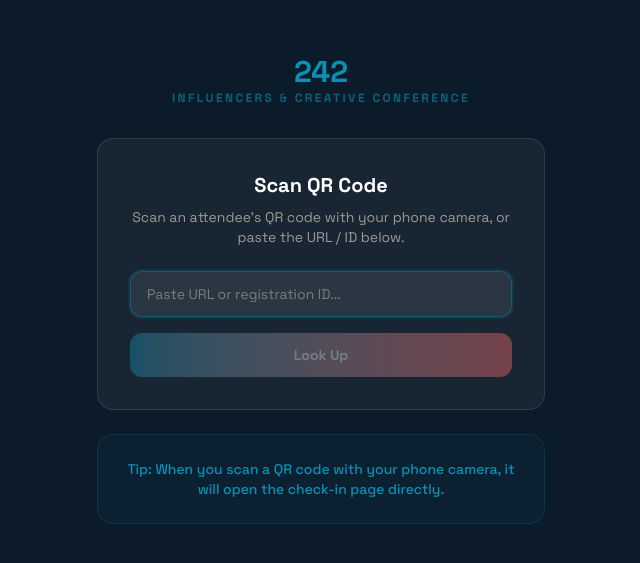
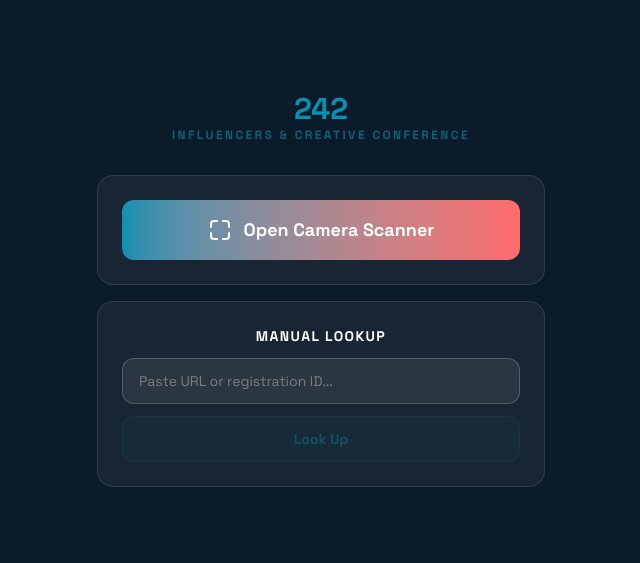
Before and after one commit to gmr0780/Bahamas-Creator-Economy, a Next.js app: page /door/scan in a window 1280 px wide. Shown: the part 111-674 px from the top of the page, without its empty margins (319-959 px from the left). Built offline with nearby package versions, Linux system fonts and the light colour scheme; no server answers; the database is empty.

Commit message:
Add live camera QR scanner to door check-in page

```diff
--- a/package.json
+++ b/package.json
@@ -12,6 +12,7 @@
     "@prisma/adapter-pg": "^7.5.0",
     "@prisma/client": "^7.5.0",
     "dotenv": "^17.3.1",
+    "html5-qrcode": "^2.3.8",
     "jose": "^6.2.2",
     "next": "16.2.0",
     "pg": "^8.20.0",
--- a/src/app/door/scan/page.tsx
+++ b/src/app/door/scan/page.tsx
@@ -1,26 +1,85 @@
 'use client';
 
-import { useState } from 'react';
+import { useState, useEffect, useRef } from 'react';
 import { useRouter } from 'next/navigation';
+import { Html5Qrcode } from 'html5-qrcode';
 
 export default function DoorScanPage() {
   const router = useRouter();
   const [input, setInput] = useState('');
+  const [scanning, setScanning] = useState(false);
+  const [cameraError, setCameraError] = useState('');
+  const scannerRef = useRef<Html5Qrcode | null>(null);
+  const processedRef = useRef(false);
+
+  function extractId(value: string): string {
+    const match = value.match(/\/checkin\/([a-zA-Z0-9_-]+)/);
+    if (match) return match[1];
+    // If it looks like a raw ID
+    if (/^[a-zA-Z0-9_-]+$/.test(value)) return value;
+    return '';
+  }
+
+  function navigateToCheckin(value: string) {
+    const id = extractId(value.trim());
+    if (!id || processedRef.current) return;
+    processedRef.current = true;
+    // Stop scanner before navigating
+    if (scannerRef.current && scannerRef.current.isScanning) {
+      scannerRef.current.stop().catch(() => {});
+    }
+    router.push(`/checkin/${id}`);
+  }
 
   function handleLookup(e: React.FormEvent) {
     e.preventDefault();
-    const value = input.trim();
-    if (!value) return;
+    navigateToCheckin(input);
+  }
 
-    // Extract registration ID from a full URL or use as-is
-    let id = value;
-    const match = value.match(/\/checkin\/([a-zA-Z0-9_-]+)/);
-    if (match) {
-      id = match[1];
+  async function startScanner() {
+    setCameraError('');
+    setScanning(true);
+    processedRef.current = false;
+
+    try {
+      const scanner = new Html5Qrcode('qr-reader');
+      scannerRef.current = scanner;
+
+      await scanner.start(
+        { facingMode: 'environment' },
+        {
+          fps: 10,
+          qrbox: { width: 250, height: 250 },
+        },
+        (decodedText) => {
+          navigateToCheckin(decodedText);
+        },
+        () => {
+          // QR code not found in frame — ignore
+        }
+      );
+    } catch (err) {
+      console.error('Camera error:', err);
+      setCameraError('Could not access camera. Please check permissions or use the manual lookup below.');
+      setScanning(false);
     }
+  }
 
-    router.push(`/checkin/${id}`);
+  function stopScanner() {
+    if (scannerRef.current && scannerRef.current.isScanning) {
+      scannerRef.current.stop().catch(() => {});
+    }
+    setScanning(false);
   }
+
+  // Cleanup on unmount
+  useEffect(() => {
+    return () => {
+      if (scannerRef.current && scannerRef.current.isScanning) {
+        scannerRef.current.stop().catch(() => {});
+      }
+    };
+  }, []);
 
   return (
     <div className="flex min-h-screen flex-col items-center justify-center px-4">
@@ -28,43 +87,73 @@ export default function DoorScanPage() {
         <div className="mb-8 text-center">
           <h1 className="text-3xl font-black text-aqua">242</h1>
           <p className="text-xs font-bold uppercase tracking-[0.2em] text-aqua/60">
-            Influencers & Creative Conference
+            Influencers &amp; Creative Conference
           </p>
         </div>
 
-        <div className="rounded-2xl border border-white/10 bg-white/[0.05] p-8">
-          <h2 className="mb-2 text-center text-xl font-bold text-white">
-            Scan QR Code
+        {/* Camera Scanner */}
+        <div className="rounded-2xl border border-white/10 bg-white/[0.05] p-6 mb-4">
+          {!scanning ? (
+            <button
+              onClick={startScanner}
+              className="w-full rounded-xl bg-gradient-to-r from-aqua to-coral py-4 text-lg font-bold text-white transition-opacity hover:opacity-90 flex items-center justify-center gap-3"
+            >
+              <svg className="h-6 w-6" fill="none" viewBox="0 0 24 24" stroke="currentColor" strokeWidth={2}>
+                <path strokeLinecap="round" strokeLinejoin="round" d="M3 9V6a3 3 0 013-3h3M21 9V6a3 3 0 00-3-3h-3M3 15v3a3 3 0 003 3h3M21 15v3a3 3 0 01-3 3h-3" />
+              </svg>
+              Open Camera Scanner
+            </button>
+          ) : (
+            <div>
+              <div className="flex items-center justify-between mb-3">
+                <p className="text-sm font-bold text-white">Scanning...</p>
+                <button
+                  onClick={stopScanner}
+                  className="rounded-lg border border-white/20 px-3 py-1.5 text-xs font-bold text-sand transition-colors hover:text-white"
+                >
+                  Close Camera
+                </button>
+              </div>
+              <div
+                id="qr-reader"
+                className="overflow-hidden rounded-xl"
+                style={{ width: '100%' }}
+              />
+              <p className="mt-3 text-center text-xs text-sand">
+                Point camera at the QR code on the attendee&apos;s phone or email
+              </p>
+            </div>
+          )}
+
+          {cameraError && (
+            <p className="mt-3 text-sm text-coral text-center">{cameraError}</p>
+          )}
+        </div>
+
+        {/* Manual Lookup */}
+        <div className="rounded-2xl border border-white/10 bg-white/[0.05] p-6">
+          <h2 className="mb-3 text-center text-sm font-bold text-white uppercase tracking-widest">
+            Manual Lookup
           </h2>
-          <p className="mb-6 text-center text-sm text-sand/60">
-            Scan an attendee&apos;s QR code with your phone camera, or paste the URL / ID below.
-          </p>
 
-          <form onSubmit={handleLookup} className="space-y-4">
+          <form onSubmit={handleLookup} className="space-y-3">
             <input
               type="text"
               placeholder="Paste URL or registration ID..."
               value={input}
               onChange={(e) => setInput(e.target.value)}
               className="w-full rounded-xl border border-white/20 bg-white/[0.08] px-4 py-3 text-sm text-white placeholder-sand/40 outline-none transition-all focus:border-aqua/40 focus:ring-2 focus:ring-aqua/15"
-              autoFocus
             />
 
             <button
               type="submit"
               disabled={!input.trim()}
-              className="w-full rounded-xl bg-gradient-to-r from-aqua to-coral py-3 text-sm font-bold text-white transition-opacity hover:opacity-90 disabled:opacity-40"
+              className="w-full rounded-xl border border-aqua/30 bg-aqua/10 py-3 text-sm font-bold text-aqua transition-opacity hover:bg-aqua/20 disabled:opacity-40"
             >
               Look Up
             </button>
           </form>
         </div>
-
-        <div className="mt-6 rounded-2xl border border-aqua/20 bg-aqua/5 p-6 text-center">
-          <p className="text-sm font-medium text-aqua">
-            Tip: When you scan a QR code with your phone camera, it will open the check-in page directly.
-          </p>
-        </div>
       </div>
     </div>
   );
```
Also changed, not shown: 1 other file (tests, documents, lock files or other folders).
